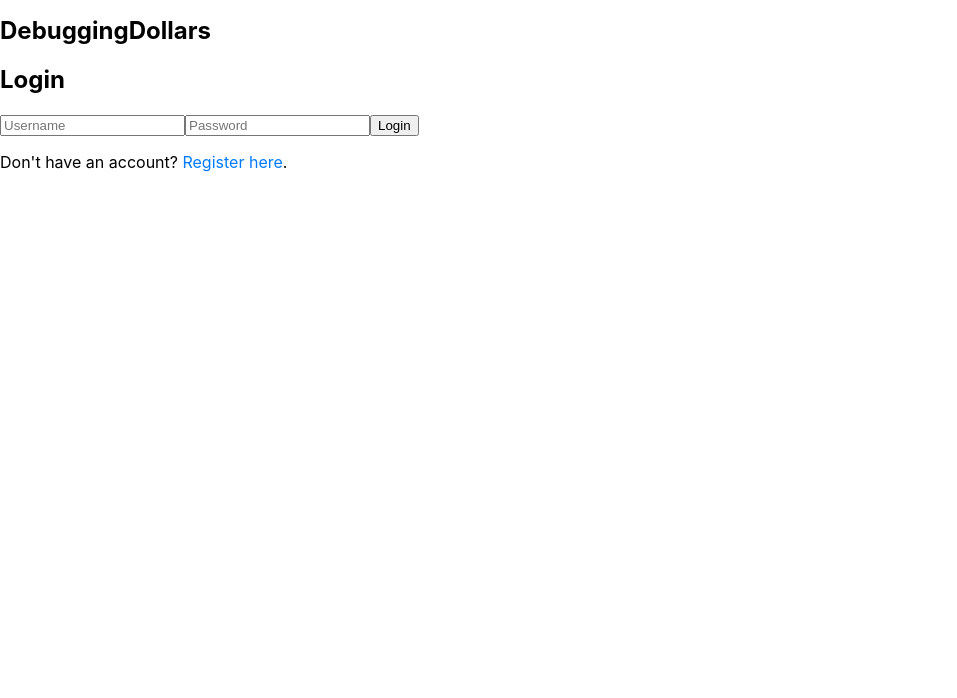
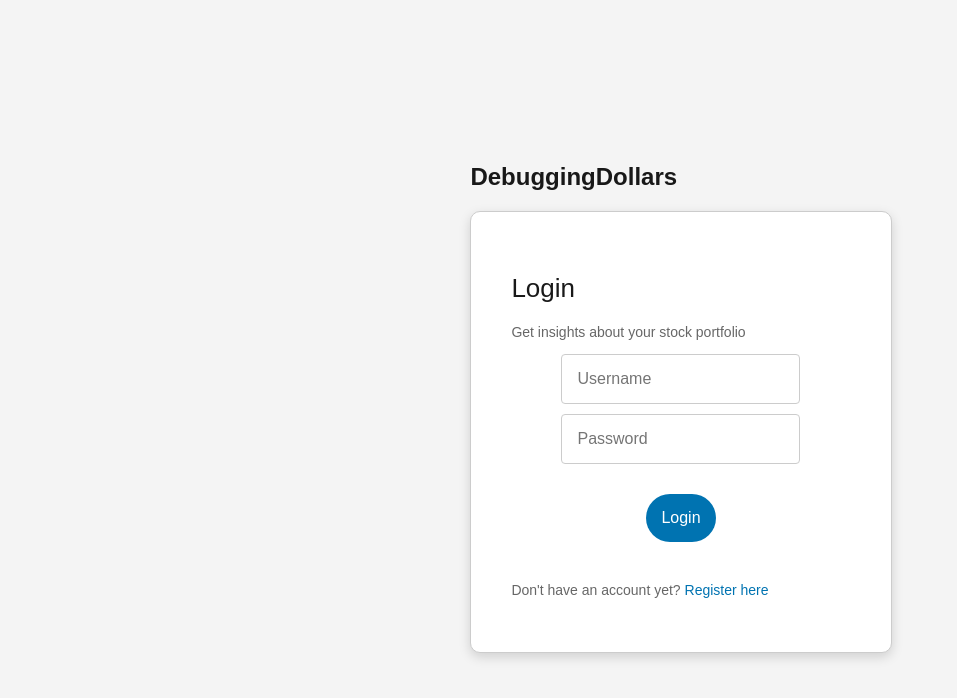
Before and after one commit to tkeereweer/stock-tracker-app, a React (Create React App) app in the folder stock-tracker-frontend/: page / in a window 1280 px wide. Shown: the top 698 px of the page, without its empty margins (0-957 px from the left). Built offline with nearby package versions, Linux system fonts and the light colour scheme.

Commit message:
add final styling

```diff
--- a/stock-tracker-frontend/src/components/Login.css
+++ b/stock-tracker-frontend/src/components/Login.css
@@ -1,47 +1,85 @@
-/* Login.css */
-
-.login-container {
-    max-width: 400px;
-    margin: 20px auto;
-    padding: 20px;
-    border: 1px solid #ddd;
-    border-radius: 5px;
-    background-color: #fff;
-    box-shadow: 0px 0px 10px rgba(0, 0, 0, 0.1);
+/* Common styles for both login and register containers */
+body,
+html {
+    height: 100%;
+    margin: 0;
+    display: grid;
+    place-items: center; /* shorthand for align-items and justify-items */
+    font-family: Arial, sans-serif;
+    background-color: #f4f4f4;
 }
 
-.login-container h2 {
-    font-size: 24px;
-    margin-bottom: 20px;
-    text-align: center;
+.auth-container {
+    width: 100%;
+    max-width: 400px;
+    padding: 40px;
+    border: 1px solid #ccc;
+    border-radius: 10px;
+    background-color: #fff;
+    box-shadow: 0 4px 12px rgba(0, 0, 0, 0.15);
 }
 
-.login-container form {
+/* Shared form and input styles */
+.auth-container h2 {
+    font-size: 26px;
+    font-weight: 400;
+    margin-bottom: 10px;
+    color: rgba(0, 0, 0, 0.9);
+}
+
+.auth-container form {
     display: flex;
     flex-direction: column;
 }
 
-.login-container input {
-    margin-bottom: 10px;
-    padding: 10px;
-    border: 1px solid #ddd;
+.auth-container input {
+    margin-bottom: 20px;
+    padding: 15px;
+    font-size: 16px;
+    border: 1px solid #ccc;
     border-radius: 4px;
 }
 
-.login-container button {
-    padding: 10px;
-    background-color: #007bff;
-    color: white;
-    border: none;
-    border-radius: 4px;
-    cursor: pointer;
+.auth-container input:focus {
+    outline-color: #0073b1;
 }
 
-.login-container button:hover {
+.auth-container button {
+    padding: 15px;
+    background-color: #0073b1;
+    color: white;
+    font-size: 16px;
+    border: none;
+    border-radius: 24px;
+    cursor: pointer;
+    margin-bottom: 20px;
+}
+
+.auth-container button:hover {
     background-color: #0056b3;
 }
 
-.login-container p {
-    text-align: center;
-    margin-top: 10px;
+.auth-container p {
+    margin-top: 20px;
+    font-size: 14px;
+    color: rgba(0, 0, 0, 0.6);
 }
+
+.auth-container a {
+    color: #0073b1;
+    text-decoration: none;
+}
+
+.auth-container a:hover {
+    text-decoration: underline;
+}
+
+.error {
+    margin-top: 20px;
+    padding: 10px;
+    background-color: #ffdddd;
+    border-left: 4px solid #ff0000;
+    color: #d8000c;
+    font-size: 14px;
+    text-align: left;
+}
--- a/stock-tracker-frontend/src/components/LoginPage.jsx
+++ b/stock-tracker-frontend/src/components/LoginPage.jsx
@@ -37,8 +37,9 @@ function LoginPage() {
     };
 
     return (
-        <div>
+        <div className="auth-container">
             <h2>Login</h2>
+            <p>Get insights about your stock portfolio</p>
             <form onSubmit={handleLogin}>
                 <input
                     type="text"
@@ -58,9 +59,9 @@ function LoginPage() {
                 />
                 <button type="submit">Login</button>
             </form>
-            <p>
-                Don't have an account? <Link to="/register">Register here</Link>
-                .
+            <p className="link-to-register">
+                Don't have an account yet?{" "}
+                <Link to="/register">Register here</Link>
             </p>
         </div>
     );
--- a/stock-tracker-frontend/src/components/Register.css
+++ b/stock-tracker-frontend/src/components/Register.css
@@ -1,47 +1,85 @@
-/* Register.css */
-
-.register-container {
-    max-width: 400px;
-    margin: 20px auto;
-    padding: 20px;
-    border: 1px solid #ddd;
-    border-radius: 5px;
-    background-color: #fff;
-    box-shadow: 0px 0px 10px rgba(0, 0, 0, 0.1);
+/* Common styles for both login and register containers */
+body,
+html {
+    height: 100%;
+    margin: 0;
+    display: grid;
+    place-items: center; /* shorthand for align-items and justify-items */
+    font-family: Arial, sans-serif;
+    background-color: #f4f4f4;
 }
 
-.register-container h2 {
-    font-size: 24px;
-    margin-bottom: 20px;
-    text-align: center;
+.auth-container {
+    width: 100%;
+    max-width: 400px;
+    padding: 40px;
+    border: 1px solid #ccc;
+    border-radius: 10px;
+    background-color: #fff;
+    box-shadow: 0 4px 12px rgba(0, 0, 0, 0.15);
 }
 
-.register-container form {
+/* Shared form and input styles */
+.auth-container h2 {
+    font-size: 26px;
+    font-weight: 400;
+    margin-bottom: 10px;
+    color: rgba(0, 0, 0, 0.9);
+}
+
+.auth-container form {
     display: flex;
     flex-direction: column;
 }
 
-.register-container input {
-    margin-bottom: 10px;
-    padding: 10px;
-    border: 1px solid #ddd;
+.auth-container input {
+    margin-bottom: 20px;
+    padding: 15px;
+    font-size: 16px;
+    border: 1px solid #ccc;
     border-radius: 4px;
 }
 
-.register-container button {
-    padding: 10px;
-    background-color: #28a745;
-    color: white;
-    border: none;
-    border-radius: 4px;
-    cursor: pointer;
+.auth-container input:focus {
+    outline-color: #0073b1;
 }
 
-.register-container button:hover {
-    background-color: #218838;
+.auth-container button {
+    padding: 15px;
+    background-color: #0073b1;
+    color: white;
+    font-size: 16px;
+    border: none;
+    border-radius: 24px;
+    cursor: pointer;
+    margin-bottom: 20px;
 }
 
-.register-container p {
-    text-align: center;
-    margin-top: 10px;
+.auth-container button:hover {
+    background-color: #0056b3;
 }
+
+.auth-container p {
+    margin-top: 20px;
+    font-size: 14px;
+    color: rgba(0, 0, 0, 0.6);
+}
+
+.auth-container a {
+    color: #0073b1;
+    text-decoration: none;
+}
+
+.auth-container a:hover {
+    text-decoration: underline;
+}
+
+.error {
+    margin-top: 20px;
+    padding: 10px;
+    background-color: #ffdddd;
+    border-left: 4px solid #ff0000;
+    color: #d8000c;
+    font-size: 14px;
+    text-align: left;
+}
--- a/stock-tracker-frontend/src/components/RegisterPage.jsx
+++ b/stock-tracker-frontend/src/components/RegisterPage.jsx
@@ -39,8 +39,9 @@ function RegisterPage() {
     };
 
     return (
-        <div>
+        <div className="auth-container">
             <h2>Register</h2>
+            <p>Get insights about your stock portfolio</p>
             <form onSubmit={handleRegister}>
                 <input
                     type="text"
@@ -62,7 +63,7 @@ function RegisterPage() {
             </form>
             {error && <div className="error">{error}</div>}
             <p>
-                Already have an account? <Link to="/">Login here</Link>.
+                Already have an account? <Link to="/">Login here</Link>
             </p>
         </div>
     );
--- a/stock-tracker-frontend/src/components/StockInfo.css
+++ b/stock-tracker-frontend/src/components/StockInfo.css
@@ -1,9 +1,46 @@
 /* StockInfo.css */
 
+body {
+    display: grid;
+    place-items: center;
+    height: 100vh;
+    margin: 0;
+    font-family: Arial, sans-serif;
+    background-color: #f4f4f4;
+}
+
+.header {
+    position: absolute;
+    top: 0;
+    right: 0;
+    padding: 20px;
+}
+
+.logout-button {
+    padding: 10px 20px;
+    font-size: 16px;
+    background-color: #0073b1;
+    color: white;
+    border: none;
+    border-radius: 24px;
+    cursor: pointer;
+    box-shadow: 0 2px 4px rgba(0, 0, 0, 0.2);
+    transition: background-color 0.3s;
+}
+
+.logout-button:hover {
+    background-color: #0056b3;
+}
+
 .container {
-    max-width: 800px;
-    margin: 0 auto;
-    padding: 20px;
+    width: 100%;
+    max-width: 1000px; /* Adjust width as needed */
+    margin: 60px auto 0; /* Adjust top margin to accommodate the header */
+    padding: 40px; /* Increased padding for spaciousness */
+    border: 1px solid #ccc;
+    border-radius: 10px;
+    background-color: #fff;
+    box-shadow: 0 4px 12px rgba(0, 0, 0, 0.15);
 }
 
 h1 {
--- a/stock-tracker-frontend/src/components/StockInfo.jsx
+++ b/stock-tracker-frontend/src/components/StockInfo.jsx
@@ -57,10 +57,11 @@ function StockInfo() {
             .then((data) => {
                 setStockInfo(data);
                 if (data && Array.isArray(data)) {
-                    const dates = data.map((item) => item[0]);
-                    const closePrices = data.map((item) =>
-                        Number(item[1]["4. close"])
-                    );
+                    const dates = data.map((item) => item[0]).reverse(); // This line is changed to reverse the order
+                    const closePrices = data
+                        .map((item) => Number(item[1]["4. close"]))
+                        .reverse(); // Reverse the order of prices to match dates
+
                     setChartData({
                         labels: dates,
                         datasets: [
@@ -102,9 +103,14 @@ function StockInfo() {
     }
 
     return (
+        <div>
+            <div className="header">
+                <button onClick={handleLogout} className="logout-button">
+                    Logout
+                </button>
+            </div>
             <div className="container">
                 <h1>Stock Information for {symbol}</h1>
-            <button onClick={handleLogout}>Logout</button>
                 <Line data={chartData} key={chartData.labels.length} />
                 <table>
                     <thead>
@@ -147,6 +153,7 @@ function StockInfo() {
                     </tbody>
                 </table>
             </div>
+        </div>
     );
 }
 
--- a/stock-tracker-frontend/src/components/StockList.css
+++ b/stock-tracker-frontend/src/components/StockList.css
@@ -1,14 +1,121 @@
 /* StockList.css */
+body {
+    display: grid;
+    place-items: center;
+    height: 100vh;
+    margin: 0;
+    font-family: Arial, sans-serif;
+    background-color: #f4f4f4;
+}
 
-.container {
-    max-width: 800px;
-    margin: 0 auto;
+.header {
+    position: absolute;
+    top: 0;
+    right: 0;
     padding: 20px;
 }
 
+.logout-button {
+    padding: 10px 20px;
+    font-size: 16px;
+    background-color: #0073b1;
+    color: white;
+    border: none;
+    border-radius: 24px;
+    cursor: pointer;
+    box-shadow: 0 2px 4px rgba(0, 0, 0, 0.2);
+    transition: background-color 0.3s;
+}
+
+.logout-button:hover {
+    background-color: #0056b3;
+}
+
+.container {
+    max-width: 1000px; /* Adjust width as needed */
+    width: 100%;
+    margin: 0 auto;
+    padding: 40px; /* Increased padding for spaciousness */
+    border: 1px solid #ccc;
+    border-radius: 10px;
+    background-color: #fff;
+    box-shadow: 0 4px 12px rgba(0, 0, 0, 0.15);
+    display: grid;
+    grid-template-columns: 1fr;
+    grid-gap: 20px; /* Spacing between grid items */
+    align-items: start;
+}
+
 h1 {
-    font-size: 24px;
-    margin-bottom: 20px;
+    font-size: 26px;
+    color: rgba(0, 0, 0, 0.9);
+    margin-bottom: 30px; /* Increase margin for more space */
+}
+
+form {
+    position: relative; /* Add this line */
+    display: grid;
+    grid-template-columns: repeat(2, 1fr);
+    grid-gap: 10px;
+    align-items: center;
+    justify-items: start;
+}
+
+form input[type="text"],
+form input[type="number"] {
+    padding: 15px; /* Larger padding for input fields */
+    font-size: 16px;
+    border: 1px solid #ccc;
+    border-radius: 4px;
+    margin-bottom: 0; /* Removed bottom margin */
+}
+
+form input[type="radio"] {
+    margin-right: 5px;
+}
+
+form button {
+    padding: 15px 30px; /* Larger padding for buttons */
+    font-size: 16px;
+    border-radius: 24px; /* Rounded edges for buttons */
+    /* Rest of the button styles remain unchanged */
+}
+
+.input-dropdown-container {
+    position: relative;
+    display: flex;
+    flex-direction: column;
+    width: 100%;
+}
+
+.search-results {
+    list-style-type: none;
+    padding: 0;
+    margin: 0;
+    border: 1px solid #ddd;
+    position: absolute;
+    top: 100%; /* Aligns the dropdown right below the input field */
+    left: 0;
+    width: 100%; /* Ensure the dropdown matches the input field's width */
+    background-color: #fff;
+    box-shadow: 0 4px 8px rgba(0, 0, 0, 0.1);
+    z-index: 2; /* Ensures dropdown is above other content */
+    max-height: 200px;
+    overflow-y: auto;
+}
+
+.search-results li {
+    padding: 10px;
+    cursor: pointer;
+    line-height: 1.5;
+}
+
+.search-results li:hover {
+    background-color: #f0f0f0; /* highlight on hover */
+}
+
+.search-results li:not(:last-child) {
+    border-bottom: 1px solid #ddd; /* Add a border between items */
 }
 
 table {
@@ -45,8 +152,8 @@ tr:hover {
 }
 
 a {
+    color: #007bff;
     text-decoration: none;
-    color: #007bff;
 }
 
 a:hover {
--- a/stock-tracker-frontend/src/components/StockList.jsx
+++ b/stock-tracker-frontend/src/components/StockList.jsx
@@ -12,6 +12,8 @@ function StockList() {
         quantity: "",
         operation: "add",
     });
+    const [searchInput, setSearchInput] = useState("");
+    const [searchResults, setSearchResults] = useState([]);
 
     useEffect(() => {
         fetch("https://mcsbt-integration-415614.oa.r.appspot.com/overview", {
@@ -49,6 +51,28 @@ function StockList() {
     const handleInputChange = (e) => {
         const { name, value } = e.target;
         setForm({ ...form, [name]: value });
+    };
+
+    const handleSearchInputChange = async (e) => {
+        setSearchInput(e.target.value);
+
+        if (e.target.value.length > 1) {
+            try {
+                const response = await fetch(
+                    `https://www.alphavantage.co/query?function=SYMBOL_SEARCH&keywords=${e.target.value}&apikey=UDJ8FEEUYB4NYVJ6`
+                );
+                const data = await response.json();
+                if (data.bestMatches) {
+                    setSearchResults(data.bestMatches);
+                } else {
+                    setSearchResults([]);
+                }
+            } catch (error) {
+                console.error("Error fetching search results:", error);
+            }
+        } else {
+            setSearchResults([]);
+        }
     };
 
     const handleSubmit = async (e) => {
@@ -115,18 +139,48 @@ function StockList() {
     }
 
     return (
+        <div>
+            <div className="header">
+                <button onClick={handleLogout} className="logout-button">
+                    Logout
+                </button>
+            </div>
             <div className="container">
                 <h1>Stock Portfolio</h1>
-            <button onClick={handleLogout}>Logout</button>
                 <form onSubmit={handleSubmit}>
+                    <div className="input-dropdown-container">
                         <input
                             type="text"
                             name="stock_symbol"
                             value={form.stock_symbol}
-                    onChange={handleInputChange}
+                            onChange={(e) => {
+                                handleInputChange(e);
+                                handleSearchInputChange(e);
+                            }}
                             placeholder="Stock Symbol"
                             required
                         />
+                        {searchResults.length > 0 && (
+                            <ul className="search-results">
+                                {searchResults.map((result, index) => (
+                                    <li
+                                        key={index}
+                                        onClick={() => {
+                                            setForm({
+                                                ...form,
+                                                stock_symbol:
+                                                    result["1. symbol"],
+                                            });
+                                            setSearchResults([]);
+                                        }}
+                                    >
+                                        {result["1. symbol"]} -{" "}
+                                        {result["2. name"]}
+                                    </li>
+                                ))}
+                            </ul>
+                        )}
+                    </div>
                     <input
                         type="number"
                         name="quantity"
@@ -175,7 +229,9 @@ function StockList() {
                                     ([stock, details], index) => (
                                         <tr key={index}>
                                             <td>
-                                            <Link to={`/stockinfo/${stock}`}>
+                                                <Link
+                                                    to={`/stockinfo/${stock}`}
+                                                >
                                                     {stock}
                                                 </Link>
                                             </td>
@@ -191,6 +247,7 @@ function StockList() {
                     </>
                 )}
             </div>
+        </div>
     );
 }
 
```
Also changed, not shown: 1 other file (tests, documents, lock files or other folders). Lines whose indentation alone changed are shown as unchanged.
